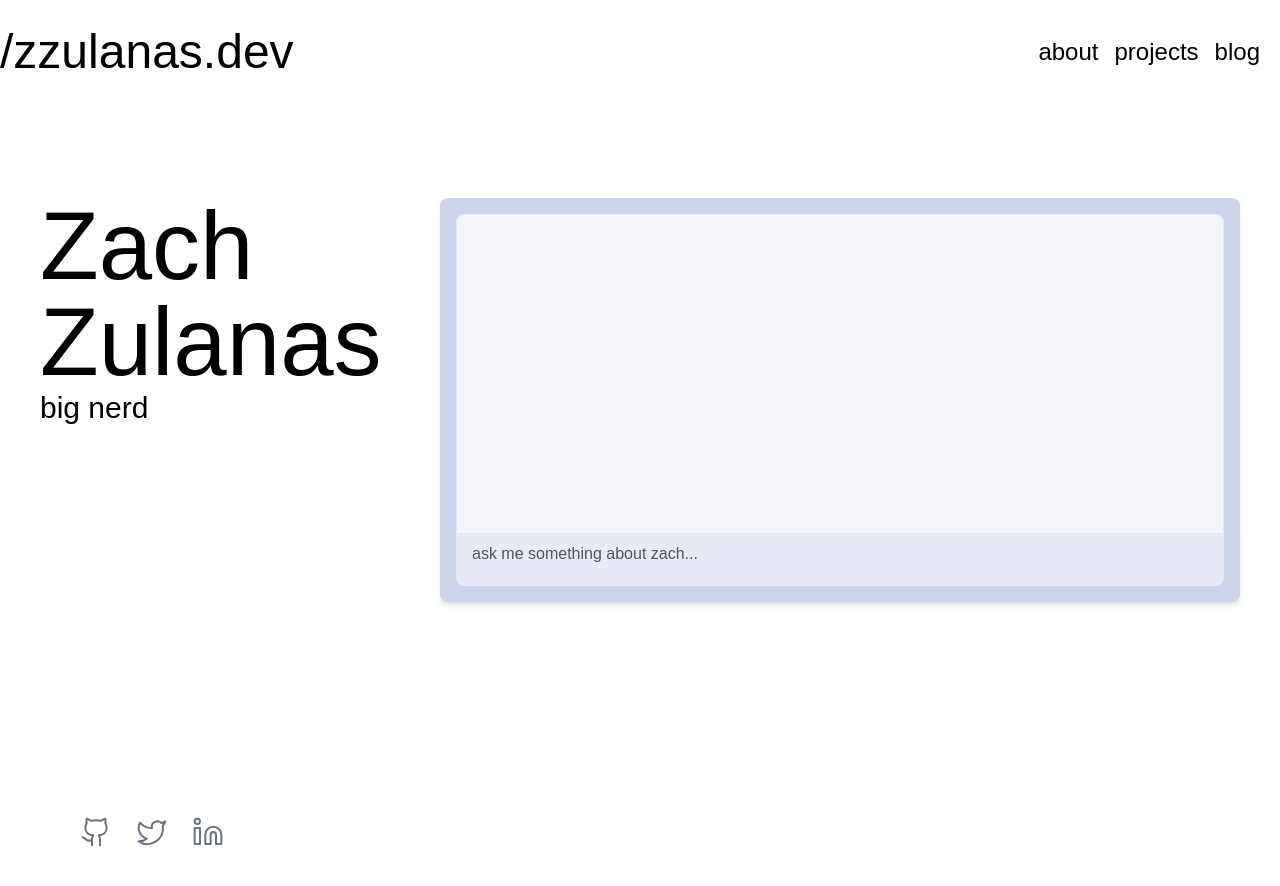
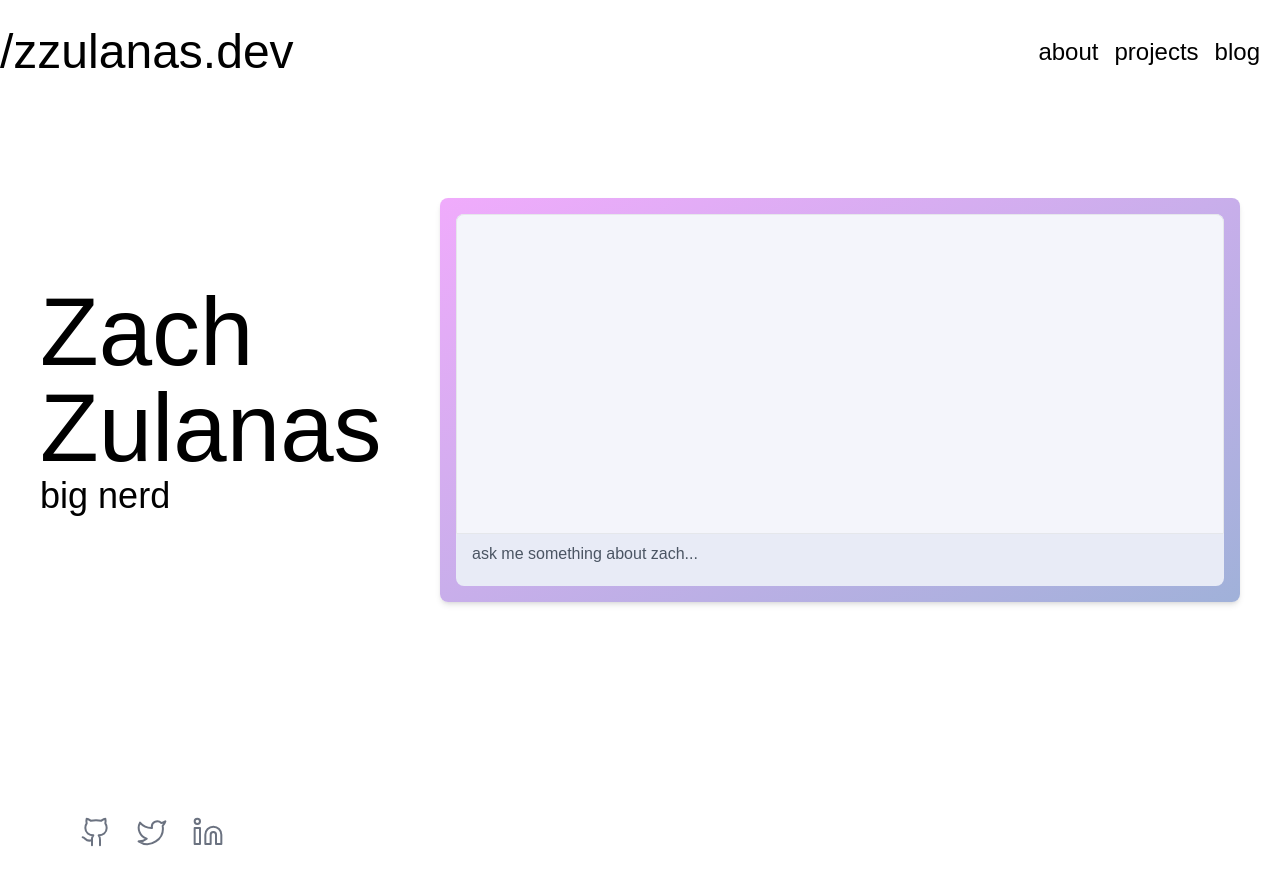
Before and after one commit to zzulanas/zzulanas.dev, a Next.js app: page / in a window 1280 px wide. Shown: the top 886 px of the page. Built offline with nearby package versions, Linux system fonts and the light colour scheme; a web font is replaced by a local one.

Commit message:
some stylin

```diff
--- a/app/page.tsx
+++ b/app/page.tsx
@@ -6,21 +6,23 @@ import { useRef } from "react";
 
 // TODO: DARK MODE
 export default function Home() {
-  const name = "Zach";
+  const name = "Zach Zulanas";
   const title = "big nerd";
 
   const constraintsRef = useRef(null);
+  // TODO: look into Drag Controls, try and mimic gravity when hovering over title text
   return (
     <div
-      className="flex flex-row justify-around h-full px-10"
+      className="flex flex-col md:flex-row justify-around items-center h-full px-10"
       ref={constraintsRef}
     >
       <div className="basis-1/3">
         <h1 className="text-8xl">
           <DraggableText text={name} parentRef={constraintsRef} />
-          <DraggableText text="Zulanas" parentRef={constraintsRef} />
         </h1>
-        <motion.h2 className="text-3xl">big nerd</motion.h2>
+        <h2 className="text-4xl">
+          <DraggableText text={title} parentRef={constraintsRef} />
+        </h2>
       </div>
       <div className="basis-2/3 flex items-stretch">
         <Chatty className="w-full h-full" />
--- a/components/Chatty.tsx
+++ b/components/Chatty.tsx
@@ -21,10 +21,9 @@ export default function Chatty(props: ChatProps) {
   return (
     <div
       className={cx(
-        "overflow-auto p-4 w-full h-full rounded-lg bg-blue-steel-200 shadow-md",
+        "overflow-auto p-4 w-full h-full rounded-lg shadow-md bg-gradient-to-br from-fuschia-300 to to-blue-steel-300",
         props.className,
-        isLoading &&
-          "bg-gradient-to-br from pink-300 to to-blue-steel-300 background-animate"
+        isLoading ? "background-animate" : ""
       )}
     >
       <div className="bg-blue-steel-100 rounded-lg">
@@ -37,23 +36,17 @@ export default function Chatty(props: ChatProps) {
                   ? "text-grayscale-800"
                   : "text-blue-steel-500",
                 `opacity-${100 - idx * 10}`,
-                "mb-2 flex flex-row items-center"
+                "mb-2 flex flex-row items-start"
               )}
             >
-              {m.role === "user" ? (
-                <UserCircle2
-                  size={32}
-                  strokeWidth={1.5}
-                  className="inline-block mr-1"
-                />
-              ) : (
-                <BrainCog
-                  size={32}
-                  strokeWidth={1.5}
-                  className="inline-block mr-1"
-                />
-              )}
-              {m.role === "user" ? "User" : "AI"}: {m.content}
+              <div className="inline-block mr-1 flex-none align-self-start">
+                {m.role === "user" ? (
+                  <UserCircle2 size={32} strokeWidth={1.5} />
+                ) : (
+                  <BrainCog size={32} strokeWidth={1.5} />
+                )}
+              </div>
+              <div>{m.content}</div>
             </div>
           ))}
         </div>
--- a/components/DraggableText.tsx
+++ b/components/DraggableText.tsx
@@ -1,15 +1,19 @@
-import { motion } from "framer-motion";
+import { DragControls, motion, useDragControls } from "framer-motion";
 
 interface DragProps {
   className?: string;
   text: string;
   parentRef: any;
+  controls?: DragControls; //TODO; gravity implementation
 }
 
 export default function DraggableText(props: DragProps) {
   return (
     <div>
-      {props.text.split("").map((char, idx) => (
+      {props.text.split(" ").map((word, idx) => {
+        return (
+          <div key={word + idx} className="inline-block">
+            {word.split("").map((char, idx) => (
               <motion.span
                 key={char + "-" + idx}
                 drag
@@ -21,6 +25,10 @@ export default function DraggableText(props: DragProps) {
                 {char}
               </motion.span>
             ))}
+            <span className="inline-block">&nbsp;</span>
+          </div>
+        );
+      })}
     </div>
   );
 }
--- a/tailwind.config.js
+++ b/tailwind.config.js
@@ -40,7 +40,9 @@ module.exports = {
       emerald: colors.emerald,
       indigo: colors.indigo,
       yellow: colors.yellow,
-
+      pink: colors.pink,
+      orange: colors.orange,
+      fuschia: colors.fuchsia,
     },
     extend: {
       animation: {
```
Lines whose indentation alone changed are shown as unchanged.
